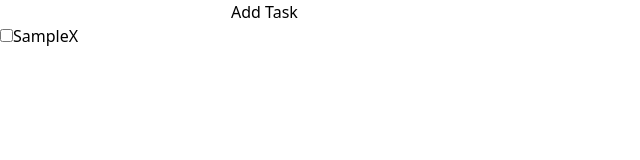
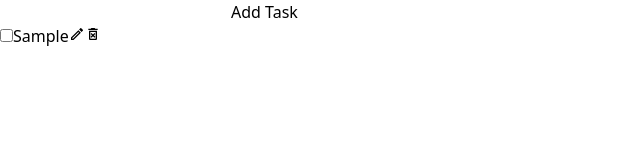
Before and after one commit to CristianoNunes/To-Do-List-App, a React (Vite) app: page / in a window 1280 px wide. Both pictures are taken after typing "Sample" into the empty fields and a click on the button "Add Task". Shown: the top 160 px of the page, without its empty margins (0-640 px from the left). Built offline with nearby package versions, Linux system fonts and the light colour scheme.

Commit message:
Implemented task edit function

```diff
--- a/package.json
+++ b/package.json
@@ -12,6 +12,7 @@
   "dependencies": {
     "react": "^18.3.1",
     "react-dom": "^18.3.1",
+    "react-icons": "^5.2.1",
     "uuid": "^10.0.0"
   },
   "devDependencies": {
--- a/src/components/molecules/TaskItem.tsx
+++ b/src/components/molecules/TaskItem.tsx
@@ -1,12 +1,20 @@
-import React from "react";
+import React, { useState } from "react";
+import {
+  MdOutlineModeEdit,
+  MdOutlineSave,
+  MdOutlineDeleteForever,
+} from "react-icons/md";
+
 import Checkbox from "../atoms/Checkbox";
 import Button from "../atoms/Button";
+import Input from "../atoms/Input";
 
 interface TaskItemProps {
   name: string;
   completed: boolean;
   onToggle: () => void;
   onDelete: () => void;
+  onEdit: (newName: string) => void;
 }
 
 const TaskItem: React.FC<TaskItemProps> = ({
@@ -14,14 +22,36 @@ const TaskItem: React.FC<TaskItemProps> = ({
   completed,
   onToggle,
   onDelete,
-}) => (
+  onEdit,
+}) => {
+  const [isEditing, setIsEditing] = useState(false);
+  const [editValue, setEditValue] = useState(name);
+
+  const handleEditChange = (e: React.ChangeEvent<HTMLInputElement>) => {
+    setEditValue(e.target.value);
+  };
+
+  const handleEditSubmit = () => {
+    onEdit(editValue);
+    setIsEditing(false);
+  };
+
+  return (
     <div className="flex items-center space-x-3">
       <Checkbox checked={completed} onChange={onToggle} />
+      {isEditing ? (
+        <Input value={editValue} onChange={handleEditChange} />
+      ) : (
         <span className={completed ? "line-through" : ""}>{name}</span>
+      )}
+      <Button onClick={isEditing ? handleEditSubmit : () => setIsEditing(true)}>
+        {isEditing ? <MdOutlineSave /> : <MdOutlineModeEdit />}
+      </Button>
       <Button onClick={onDelete} type="danger">
-      X
+        <MdOutlineDeleteForever />
       </Button>
     </div>
   );
+};
 
 export default TaskItem;
--- a/src/components/organisms/TaskList.tsx
+++ b/src/components/organisms/TaskList.tsx
@@ -6,12 +6,14 @@ interface TaskListProps {
   tasks: Task[];
   onToggleTask: (id: string) => void;
   onDeleteTask: (id: string) => void;
+  onEditTask: (id: string, newName: string) => void;
 }
 
 const TaskList: React.FC<TaskListProps> = ({
   tasks,
   onToggleTask,
   onDeleteTask,
+  onEditTask,
 }) => (
   <div>
     {tasks.map((task) => (
@@ -21,6 +23,7 @@ const TaskList: React.FC<TaskListProps> = ({
         completed={task.completed}
         onToggle={() => onToggleTask(task.id)}
         onDelete={() => onDeleteTask(task.id)}
+        onEdit={(newName: string) => onEditTask(task.id, newName)}
       />
     ))}
   </div>
--- a/src/pages/TaskPage.tsx
+++ b/src/pages/TaskPage.tsx
@@ -26,6 +26,12 @@ const TaskPage: React.FC = () => {
     setTasks(tasks.filter((task) => task.id !== id));
   };
 
+  const editTask = (id: string, newName: string) => {
+    setTasks(
+      tasks.map((task) => (task.id === id ? { ...task, name: newName } : task))
+    );
+  };
+
   return (
     <TaskTemplate
       tasks={tasks}
@@ -34,6 +40,7 @@ const TaskPage: React.FC = () => {
       onNewTaskChange={(e) => setNewTask(e.target.value)}
       onToggleTask={toggleTask}
       onDeleteTask={deleteTask}
+      onEditTask={editTask}
     />
   );
 };
--- a/src/templates/TaskTemplate.tsx
+++ b/src/templates/TaskTemplate.tsx
@@ -11,6 +11,7 @@ interface TaskTemplateProps {
   onNewTaskChange: (e: React.ChangeEvent<HTMLInputElement>) => void;
   onToggleTask: (id: string) => void;
   onDeleteTask: (id: string) => void;
+  onEditTask: (id: string, newName: string) => void;
 }
 
 const TaskTemplate: React.FC<TaskTemplateProps> = ({
@@ -20,6 +21,7 @@ const TaskTemplate: React.FC<TaskTemplateProps> = ({
   onNewTaskChange,
   onToggleTask,
   onDeleteTask,
+  onEditTask,
 }) => (
   <div className="p-4">
     <div className="flex space-x-2 mb-4">
@@ -30,6 +32,7 @@ const TaskTemplate: React.FC<TaskTemplateProps> = ({
       tasks={tasks}
       onToggleTask={onToggleTask}
       onDeleteTask={onDeleteTask}
+      onEditTask={onEditTask}
     />
   </div>
 );
```
Also changed, not shown: 1 other file (tests, documents, lock files or other folders). Lines whose indentation alone changed are shown as unchanged.
